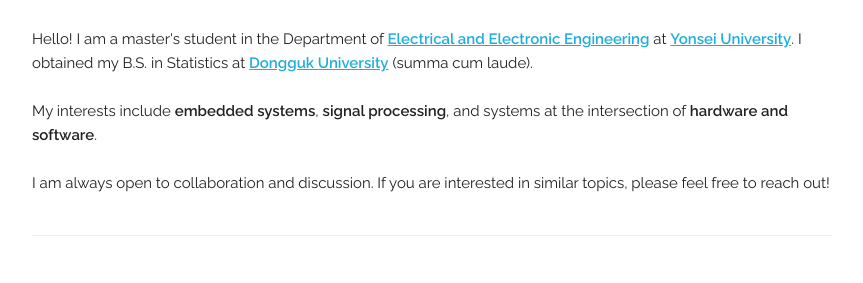
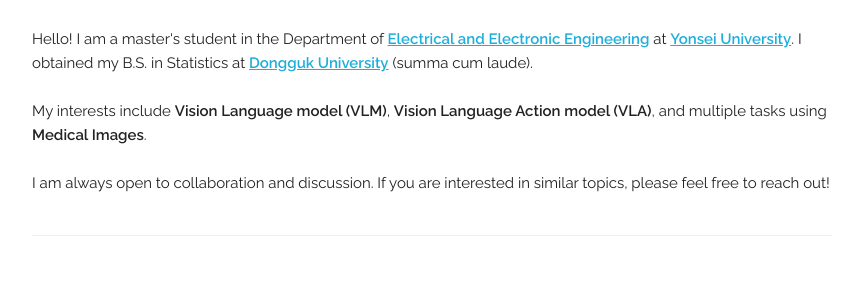
Before and after one commit to DONGSANSUNJAE/DONGSANSUNJAE.github.io, a Jekyll site: the page built from index.html, in a window 1280 px wide. Shown: the part 430-713 px from the top of the page, without its empty margins (208-1071 px from the left). Built offline with Jekyll 4.4.1, drawn with Linux system fonts in a browser that asks for light colours.

```diff
--- a/index.html
+++ b/index.html
@@ -18,8 +18,7 @@
   I obtained my B.S. in Statistics at <b><a href="https://www.dongguk.edu/eng/main">Dongguk University</a></b> (summa cum laude).
   <br>
   <br>
-  My interests include <b>embedded systems</b>, <b>signal processing</b>, and systems at the
-  intersection of <b>hardware and software</b>.
+  My interests include <b>Vision Language model (VLM)</b>, <b>Vision Language Action model (VLA)</b>, and multiple tasks using <b>Medical Images</b>.
   <br>
   <br>
   I am always open to collaboration and discussion. If you are interested in similar topics,
```
